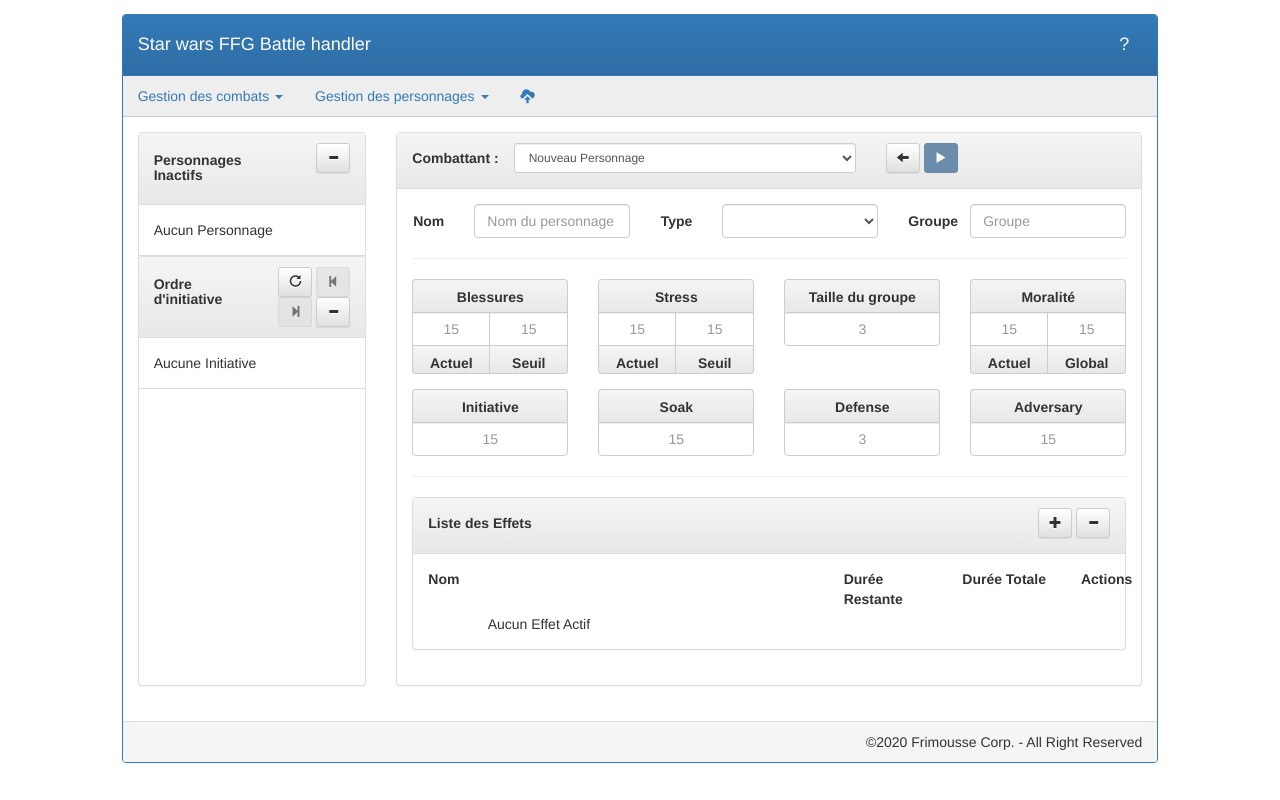
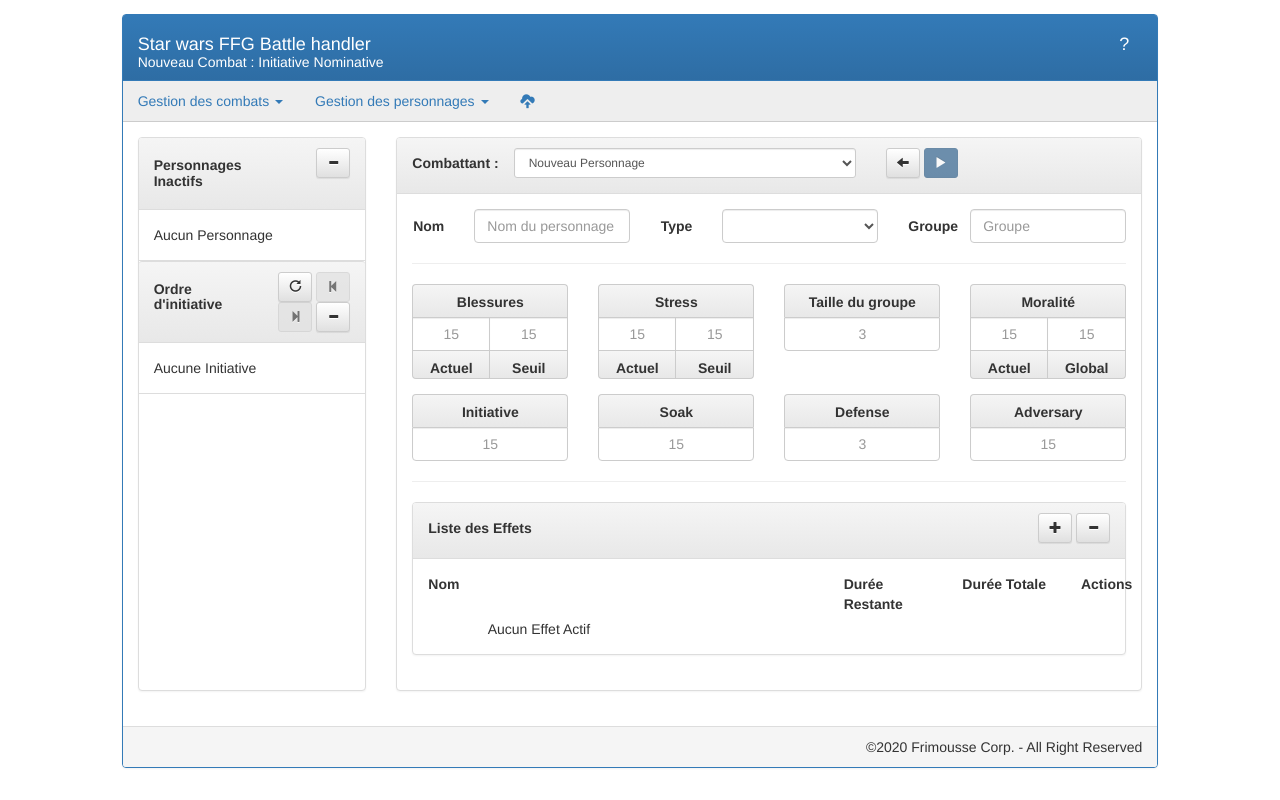
Before and after one commit to BE-Arbiter/swffg-battle-handler, a plain HTML site: page index.html in a window 1280 px wide. Drawn offline with nearby package versions, Linux system fonts and the light colour scheme.

Commit message:
Correction de la suppression des combats Ajout de l'affichage du titre et du type du combat actuel.

```diff
--- a/index.html
+++ b/index.html
@@ -18,12 +18,17 @@
 				<div class="panel-heading">
 					<div class="row">
 						<div class="col-md-11 col-sm-11 col-xs-10">
-							<h4>Star wars FFG Battle handler</h4>
+							<h4 style="margin-bottom: 0;">Star wars FFG Battle handler</h4>
 						</div>
 						<div class="col-md-1 col-sm-1 col-xs-2 rightAlign" style="padding-right:2em;">
-							<h4>
+							<h4 style="margin-bottom: 0">
 								<span class="pointer" onclick="$('#aboutModal').modal();">?</span>
 							</h4>
+						</div>
+					</div>
+					<div class="row">
+						<div class="col-md-12">
+							<h5 id="battle_information" style="margin-top: 0;margin-bottom: 0"></span></h5>
 						</div>
 					</div>
 				</div>
--- a/js/battle.combat.js
+++ b/js/battle.combat.js
@@ -1,3 +1,17 @@
+function applyCombatName(){
+	if(!context.combatActuel){
+		return;
+	}
+	let typeCombat = "";
+	for(let type of context.typeCombats.list){
+		if(type.code === context.combatActuel.typeCombat){
+			typeCombat = type.label;
+		}
+	}
+	const combat_name = context.combatActuel.nom + " : "+typeCombat;
+	$("#battle_information").text(combat_name);
+}
+
 function selectCombat(id){
 	id = Number(id);
 	for(let tmpCombat of context.combats){
@@ -6,6 +20,7 @@ function selectCombat(id){
 			context.combatActuel.updateToBaseTag($("#combat_modal"));
 			refreshListCombat();
 			refreshListPersonnage();
+			applyCombatName();
 			refreshInactiveCharacterList();
 			cleanInitiatives();
 			applyInitiativesToTag($("#listInitiatives"));
@@ -23,7 +38,7 @@ function refreshListCombat(){
 	for(let combatTmp of context.combats){
 		select.append('<option value="'+combatTmp.id+'">'+combatTmp.nom+'</option>')
 	}
-	//Sélectionner le combat Courrant
+	//Sélectionner le combat Courant
 	select.val(context.combatActuel.id);
 }
 
@@ -88,10 +103,11 @@ function deleteCombat(){
 	}
 	for(let i = 0; i < context.combats.length ; i++){
 		if(context.combats[i].id === context.combatActuel.id){
-			context.combatActuel.personnageList.splice(i,1);
+			context.combats.splice(i,1);
 			break;
 		}
 	}
+	context.combatActuel = context.combats[0];
 	refreshListCombat();
 }
 
--- a/js/main.js
+++ b/js/main.js
@@ -49,7 +49,7 @@ $(document).ready(function () {
 
     //Eventuellement revive le "context"
     loadContextFromStorage();
-
+    applyCombatName();
     //Initialiser les combats
     context.combatActuel.updateToBaseTag($("#combat_modal"));
     refreshListCombat();
```
